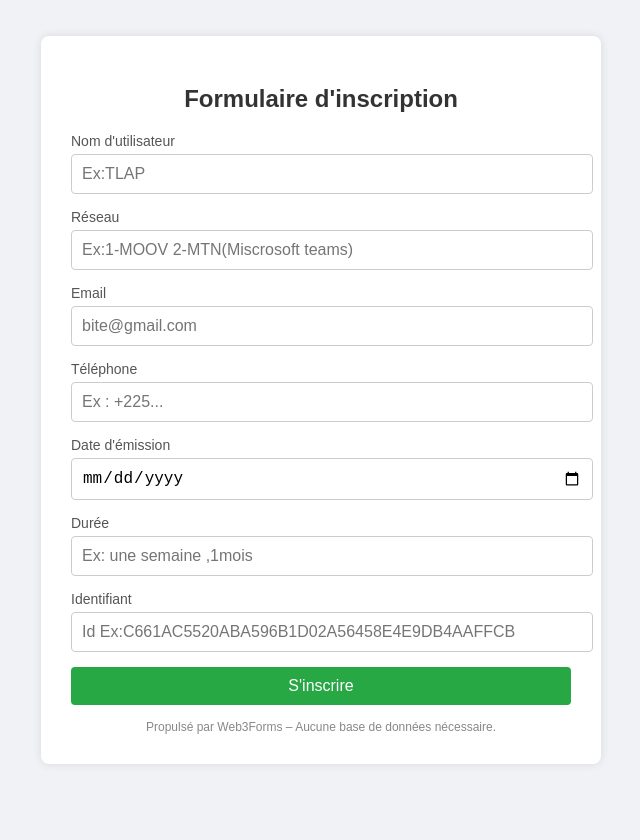
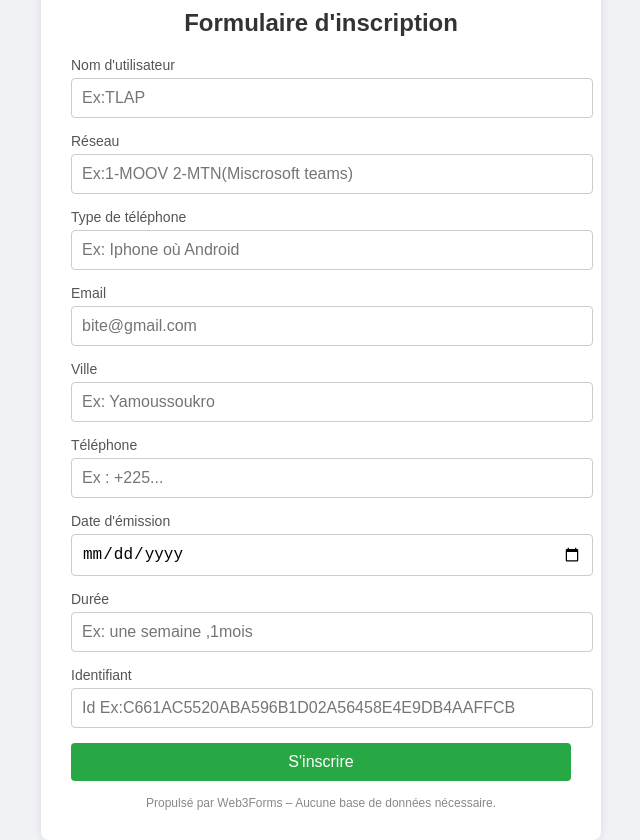
Before and after one commit to tlapkey/Formulaire-abonnement-, a plain HTML site: page index.html in a window 1280 px wide. Shown: the whole page, without its empty margins (319-959 px from the left). Before the commit the page ends 800 px from the top, so only its background shows below. Drawn offline with Linux system fonts and the light colour scheme.

Commit message:
Update index.html

```diff
--- a/index.html
+++ b/index.html
@@ -93,10 +93,19 @@
         <label for="nom">Réseau</label>
         <input type="text" id="nom" name="nom" required placeholder="Ex:1-MOOV 2-MTN(Miscrosoft teams)">
       </div>
+      <div class="input-group">
+        <label for="Type de téléphone">Type de téléphone</label>
+        <input type="text" id="De" name="Durée" required placeholder="Ex: Iphone où Android">
+      </div>
 
       <div class="input-group">
         <label for="email">Email</label>
         <input type="email" id="email" name="email" required placeholder="bite@gmail.com">
+      </div>
+
+      <div class="input-group">
+        <label for="Ville">Ville</label>
+        <input type="text" id="De" name="Durée" required placeholder="Ex: Yamoussoukro">
       </div>
 
       <div class="input-group">
@@ -118,7 +127,6 @@
         <input type="text" id="De" name="Durée" required placeholder="Id Ex:C661AC5520ABA596B1D02A56458E4E9DB4AAFFCB ">
       </div>
 
-
       <button type="submit">S'inscrire</button>
     </form>
 
```
